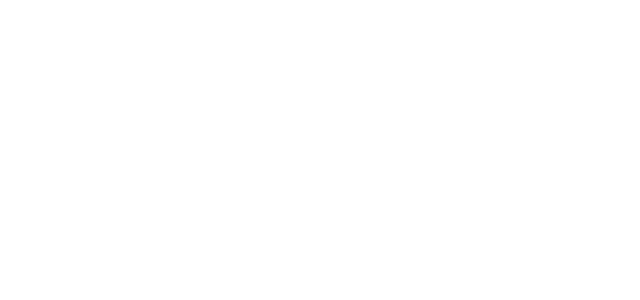
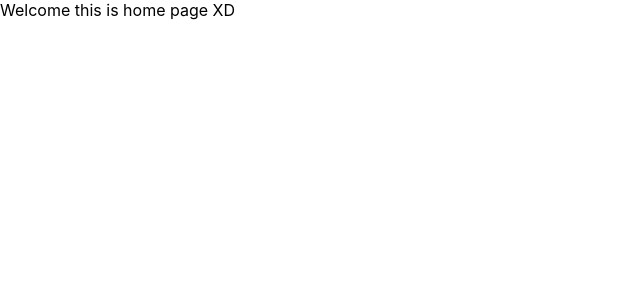
Before and after one commit to gokitchen/dashboard, a React (Create React App) app in the folder react/: page /home in a window 1280 px wide. Before the commit this address had no page. Shown: the top 300 px of the page, without its empty margins (0-640 px from the left). Built offline with nearby package versions, Linux system fonts and the light colour scheme.

Commit message:
update new page

```diff
--- a/react/src/components/TestButton.tsx
+++ b/react/src/components/TestButton.tsx
@@ -1,15 +1,19 @@
 import Button from "@mui/material/Button";
 import { ReactNode } from "react";
+import { Link } from "react-router-dom";
 
 type Props = {
   children: ReactNode;
+  link: string;
 };
 
-const TestButton = ({ children }: Props): JSX.Element => {
+const TestButton = ({ children, link }: Props): JSX.Element => {
   return (
-    <Button variant="outlined" size="small">
-      {children}
-    </Button>
+    <Link to={link}>
+      <Button variant="outlined" size="small">
+        {children}
+      </Button>
+    </Link>
   );
 };
 
--- /dev/null
+++ b/react/src/pages/home/index.tsx
@@ -0,0 +1,5 @@
+const Home = (): JSX.Element => {
+  return <div>Welcome this is home page XD</div>;
+};
+
+export default Home;
--- a/react/src/App.tsx
+++ b/react/src/pages/index.tsx
@@ -1,8 +1,8 @@
 import logo from "assets/logo.svg";
-import "./App.css";
+import "./index.css";
 import TestButton from "components/TestButton";
 
-const App = (): JSX.Element => {
+const Top = (): JSX.Element => {
   return (
     <div className="App">
       <header className="App-header">
@@ -18,10 +18,10 @@
         >
           Learn React
         </a>
-        <TestButton>I am child :)</TestButton>
+        <TestButton link="/home">I am child :)</TestButton>
       </header>
     </div>
   );
 };
 
-export default App;
+export default Top;
--- a/react/src/routes/index.tsx
+++ b/react/src/routes/index.tsx
@@ -1,10 +1,12 @@
-import App from "App";
+import Home from "pages/home";
+import Top from "pages/index";
 import { Routes, Route } from "react-router-dom";
 
 const Routing = (): JSX.Element => {
   return (
     <Routes>
-      <Route path="/" element={<App />}></Route>
+      <Route path="/" element={<Top />}></Route>
+      <Route path="/home" element={<Home />} />
     </Routes>
   );
 };
```
Also changed, not shown: react/src/pages/index.css (renamed from react/src/App.css).
